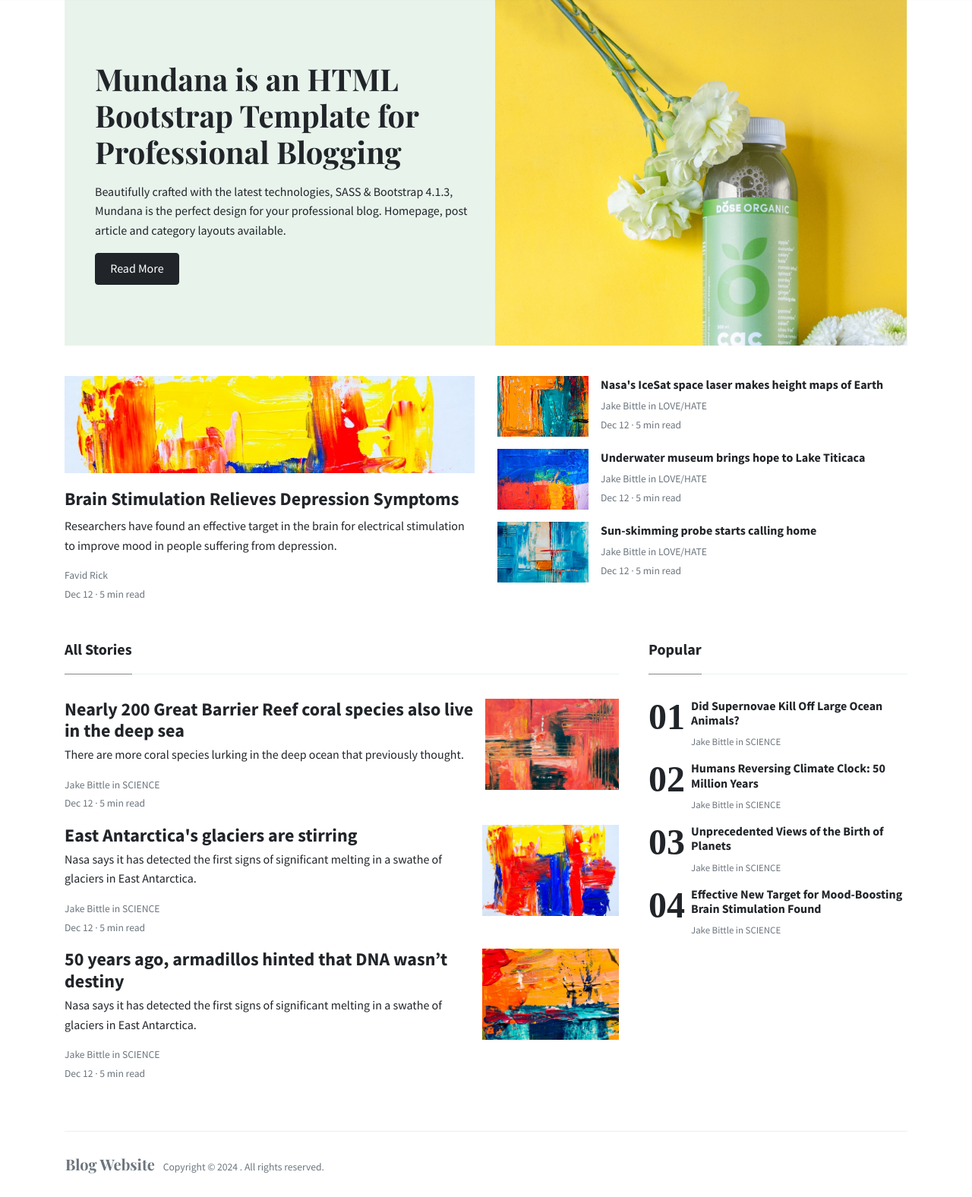
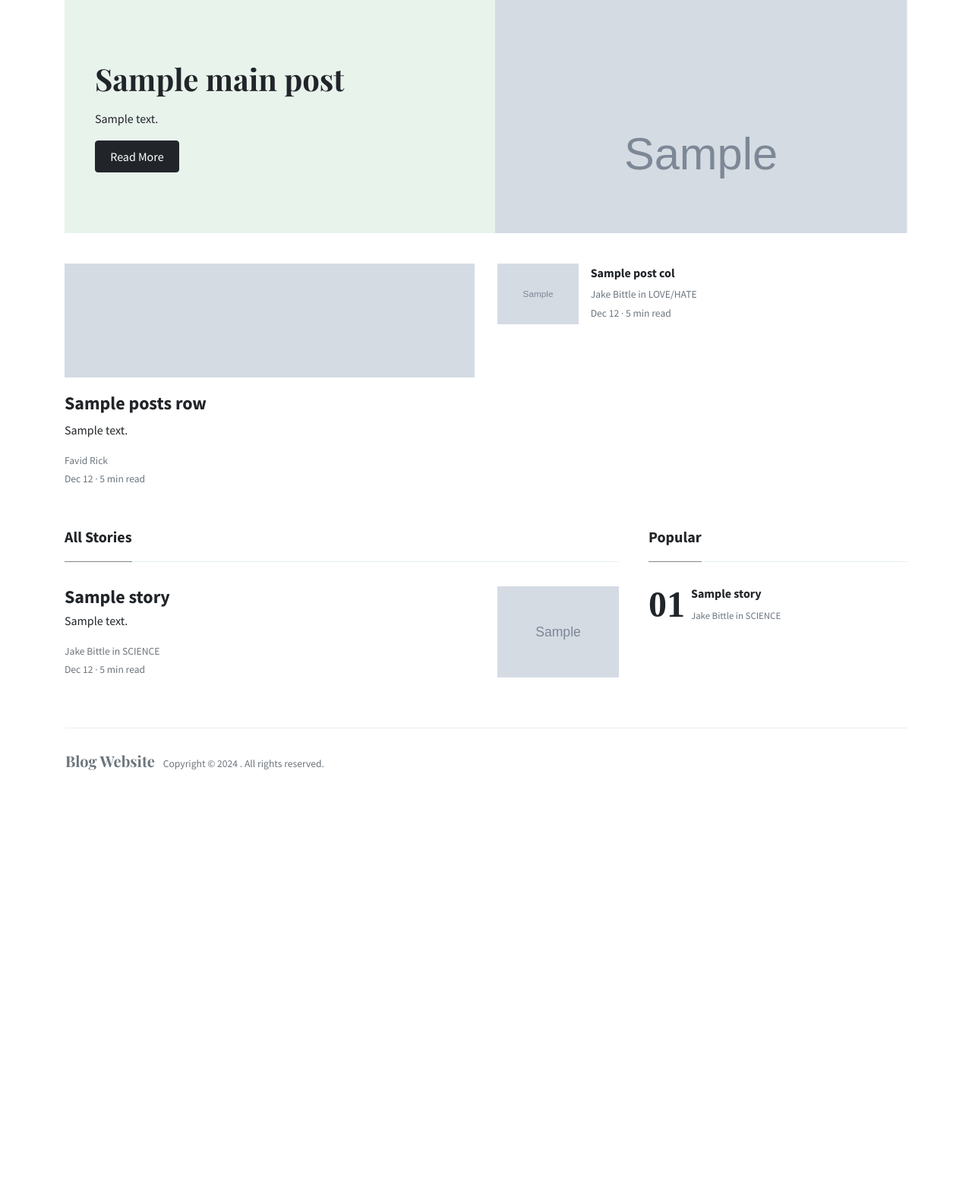
Before and after one commit to sashanktalakola/blog-website, a Django app: template webistes/blog/templates/blog/index.html in a window 1280 px wide. Shown: the part 70-1646 px from the top of the page at 76% size. After the commit the page ends 1084 px from the top, so only its background shows below. Run offline with Django 5.2, Linux system fonts and the light colour scheme; the template is opened without the code that fills it: most values are stand-ins (such as "Sample title", 1, 10 or a date in 2020); grey boxes marked "Sample" are stand-in pictures; parts of the project's set-up code (start-up, migrations or seed data) failed here and were passed over; some libraries are stand-ins or nearby versions.

Commit message:
updated home page to work with dynamic content

```diff
--- a/webistes/blog/templates/blog/index.html
+++ b/webistes/blog/templates/blog/index.html
@@ -17,13 +17,13 @@
             <div class="pl-4 pr-0 h-100 tofront">
                 <div class="row justify-content-between">
                     <div class="col-md-6 pt-6 pb-6 align-self-center">
-                        <h1 class="secondfont mb-3 font-weight-bold">Mundana is an HTML Bootstrap Template for Professional Blogging</h1>
+                        <h1 class="secondfont mb-3 font-weight-bold">{{ main_post.title }}</h1>
                         <p class="mb-3">
-                            Beautifully crafted with the latest technologies, SASS & Bootstrap 4.1.3, Mundana is the perfect design for your professional blog. Homepage, post article and category layouts available.
+                            {{ main_post.content }}
                         </p>
                         <a href="./article.html" class="btn btn-dark">Read More</a>
                     </div>
-                    <div class="col-md-6 d-none d-md-block pr-0" style="background-size:cover;background-image:url({% static "blog/img/intro.jpg" %});"></div>
+                    <div class="col-md-6 d-none d-md-block pr-0" style="background-size:cover;background-image:url({% static main_post.image_url %});"></div>
                 </div>
             </div>
         </div>
@@ -33,13 +33,13 @@
         <div class="row">
             <div class="col-lg-6">
                 <div class="card border-0 mb-4 box-shadow h-xl-300">
-                    <div style="background-image: url({% static "blog/img/1.jpg" %}); height: 150px;    background-size: cover;    background-repeat: no-repeat;"></div>
+                    <div style="background-image: url({% static top_posts_row.image_url %}); height: 150px;    background-size: cover;    background-repeat: no-repeat;"></div>
                     <div class="card-body px-0 pb-0 d-flex flex-column align-items-start">
                         <h2 class="h4 font-weight-bold">
-                        <a class="text-dark" href="./article.html">Brain Stimulation Relieves Depression Symptoms</a>
+                        <a class="text-dark" href="./article.html">{{ top_posts_row.title }}</a>
                         </h2>
                         <p class="card-text">
-                             Researchers have found an effective target in the brain for electrical stimulation to improve mood in people suffering from depression.
+                            {{ top_posts_row.content }}
                         </p>
                         <div>
                             <small class="d-block"><a class="text-muted" href="./author.html">Favid Rick</a></small>
@@ -50,11 +50,12 @@
             </div>
             <div class="col-lg-6">
                 <div class="flex-md-row mb-4 box-shadow h-xl-300">
+                    {% for top_post_col in top_posts_col %}
                         <div class="mb-3 d-flex align-items-center">
-                        <img height="80" src="{% static "blog/img/blog4.jpg" %}">
+                            <img height="80" src="{% static top_post_col.image_url %}">
                             <div class="pl-3">
                                 <h2 class="mb-2 h6 font-weight-bold">
-                            <a class="text-dark" href="./article.html">Nasa's IceSat space laser makes height maps of Earth</a>
+                                <a class="text-dark" href="./article.html">{{ top_post_col.title }}</a>
                                 </h2>
                                 <div class="card-text text-muted small">
                                     Jake Bittle in LOVE/HATE
@@ -62,30 +63,7 @@
                                 <small class="text-muted">Dec 12 &middot; 5 min read</small>
                             </div>
                         </div>
-                    <div class="mb-3 d-flex align-items-center">
-                        <img height="80" src="{% static "blog/img/blog5.jpg" %}">
-                        <div class="pl-3">
-                            <h2 class="mb-2 h6 font-weight-bold">
-                            <a class="text-dark" href="./article.html">Underwater museum brings hope to Lake Titicaca</a>
-                            </h2>
-                            <div class="card-text text-muted small">
-                                 Jake Bittle in LOVE/HATE
-                            </div>
-                            <small class="text-muted">Dec 12 &middot; 5 min read</small>
-                        </div>
-                    </div>
-                    <div class="mb-3 d-flex align-items-center">
-                        <img height="80" src="{% static "blog/img/blog6.jpg" %}">
-                        <div class="pl-3">
-                            <h2 class="mb-2 h6 font-weight-bold">
-                            <a class="text-dark" href="./article.html">Sun-skimming probe starts calling home</a>
-                            </h2>
-                            <div class="card-text text-muted small">
-                                 Jake Bittle in LOVE/HATE
-                            </div>
-                            <small class="text-muted">Dec 12 &middot; 5 min read</small>
-                        </div>
-                    </div>
+                    {% endfor %}
                 </div>
             </div>
         </div>
@@ -95,95 +73,39 @@
         <div class="row justify-content-between">
             <div class="col-md-8">
                 <h5 class="font-weight-bold spanborder"><span>All Stories</span></h5>
+                {% for story in all_stories %}
                     <div class="mb-3 d-flex justify-content-between">
                         <div class="pr-3">
                             <h2 class="mb-1 h4 font-weight-bold">
-                        <a class="text-dark" href="./article.html">Nearly 200 Great Barrier Reef coral species also live in the deep sea</a>
+                            <a class="text-dark" href="./article.html">{{ story.title }}</a>
                             </h2>
                             <p>
-                            There are more coral species lurking in the deep ocean that previously thought.
+                                {{ atory.content }}
                             </p>
                             <div class="card-text text-muted small">
                                 Jake Bittle in SCIENCE
                             </div>
                             <small class="text-muted">Dec 12 &middot; 5 min read</small>
                         </div>
-                    <img height="120" src="{% static "blog/img/blog8.jpg" %}">
+                        <img height="120" src="{% static story.image_url %}">
                     </div>
-                <div class="mb-3 d-flex justify-content-between">
-                    <div class="pr-3">
-                        <h2 class="mb-1 h4 font-weight-bold">
-                        <a class="text-dark" href="./article.html">East Antarctica's glaciers are stirring</a>
-                        </h2>
-                        <p>
-                            Nasa says it has detected the first signs of significant melting in a swathe of glaciers in East Antarctica.
-                        </p>
-                        <div class="card-text text-muted small">
-                             Jake Bittle in SCIENCE
-                        </div>
-                        <small class="text-muted">Dec 12 &middot; 5 min read</small>
-                    </div>
-                    <img height="120" src="{% static "blog/img/1.jpg" %}">
-                </div>
-                <div class="mb-3 d-flex justify-content-between">
-                    <div class="pr-3">
-                        <h2 class="mb-1 h4 font-weight-bold">
-                        <a class="text-dark" href="./article.html">50 years ago, armadillos hinted that DNA wasn’t destiny</a>
-                        </h2>
-                        <p>
-                            Nasa says it has detected the first signs of significant melting in a swathe of glaciers in East Antarctica.
-                        </p>
-                        <div class="card-text text-muted small">
-                             Jake Bittle in SCIENCE
-                        </div>
-                        <small class="text-muted">Dec 12 &middot; 5 min read</small>
-                    </div>
-                    <img height="120" src="{% static "blog/img/5.jpg" %}">
-                </div>
+                {% endfor %}
             </div>
             <div class="col-md-4 pl-4">
                 <h5 class="font-weight-bold spanborder"><span>Popular</span></h5>
                 <ol class="list-featured">
+                    {% for story in popular_stories %}
                         <li>
                             <span>
                                 <h6 class="font-weight-bold">
-                    <a href="./article.html" class="text-dark">Did Supernovae Kill Off Large Ocean Animals?</a>
+                                    <a href="./article.html" class="text-dark">{{ story.title }}</a>
                                 </h6>
                                 <p class="text-muted">
                                     Jake Bittle in SCIENCE
                                 </p>
                             </span>
                         </li>
-                    <li>
-                    <span>
-                    <h6 class="font-weight-bold">
-                    <a href="./article.html" class="text-dark">Humans Reversing Climate Clock: 50 Million Years</a>
-                    </h6>
-                    <p class="text-muted">
-                        Jake Bittle in SCIENCE
-                    </p>
-                    </span>
-                    </li>
-                    <li>
-                    <span>
-                    <h6 class="font-weight-bold">
-                    <a href="./article.html" class="text-dark">Unprecedented Views of the Birth of Planets</a>
-                    </h6>
-                    <p class="text-muted">
-                        Jake Bittle in SCIENCE
-                    </p>
-                    </span>
-                    </li>
-                    <li>
-                    <span>
-                    <h6 class="font-weight-bold">
-                    <a href="./article.html" class="text-dark">Effective New Target for Mood-Boosting Brain Stimulation Found</a>
-                    </h6>
-                    <p class="text-muted">
-                        Jake Bittle in SCIENCE
-                    </p>
-                    </span>
-                    </li>
+                    {% endfor %}
                 </ol>
             </div>
         </div>
```
Also changed, not shown: webistes/blog/views.py (+9 -1 lines), 1 other file. Lines whose indentation alone changed are shown as unchanged.
